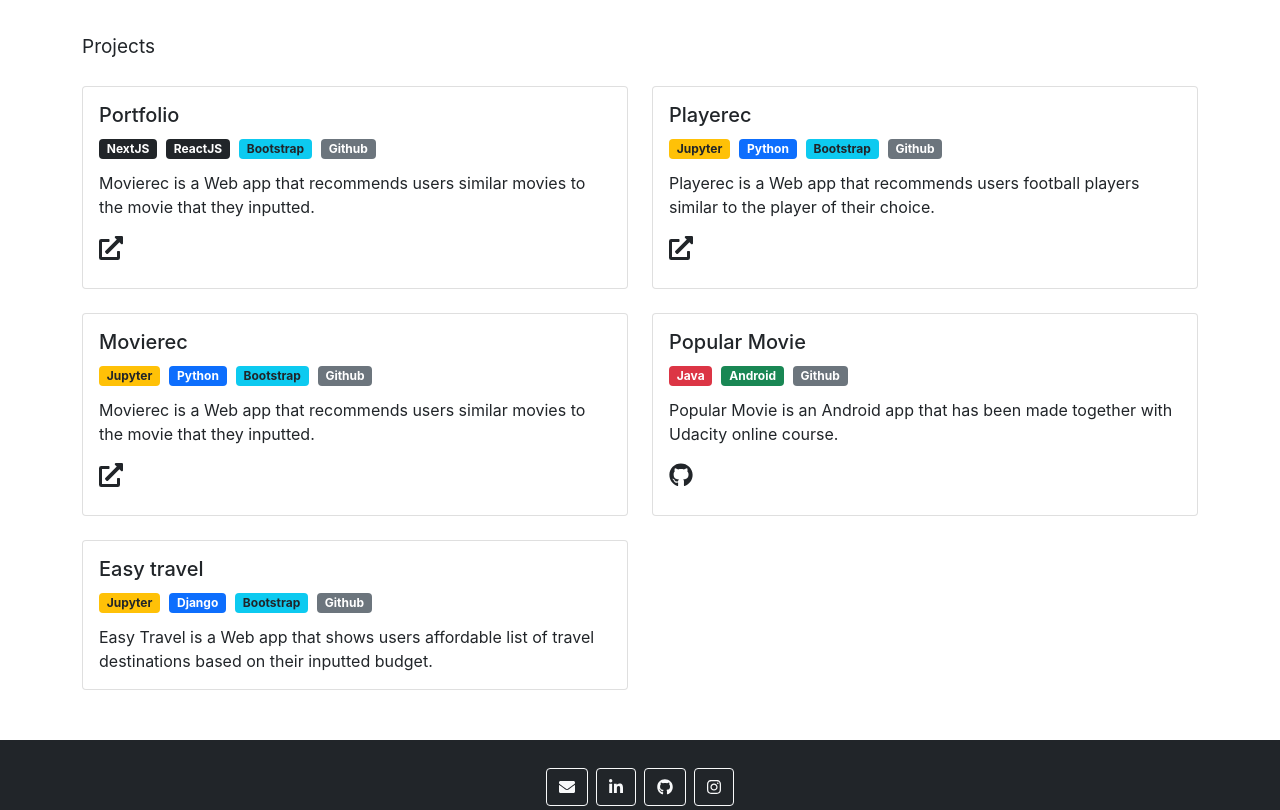
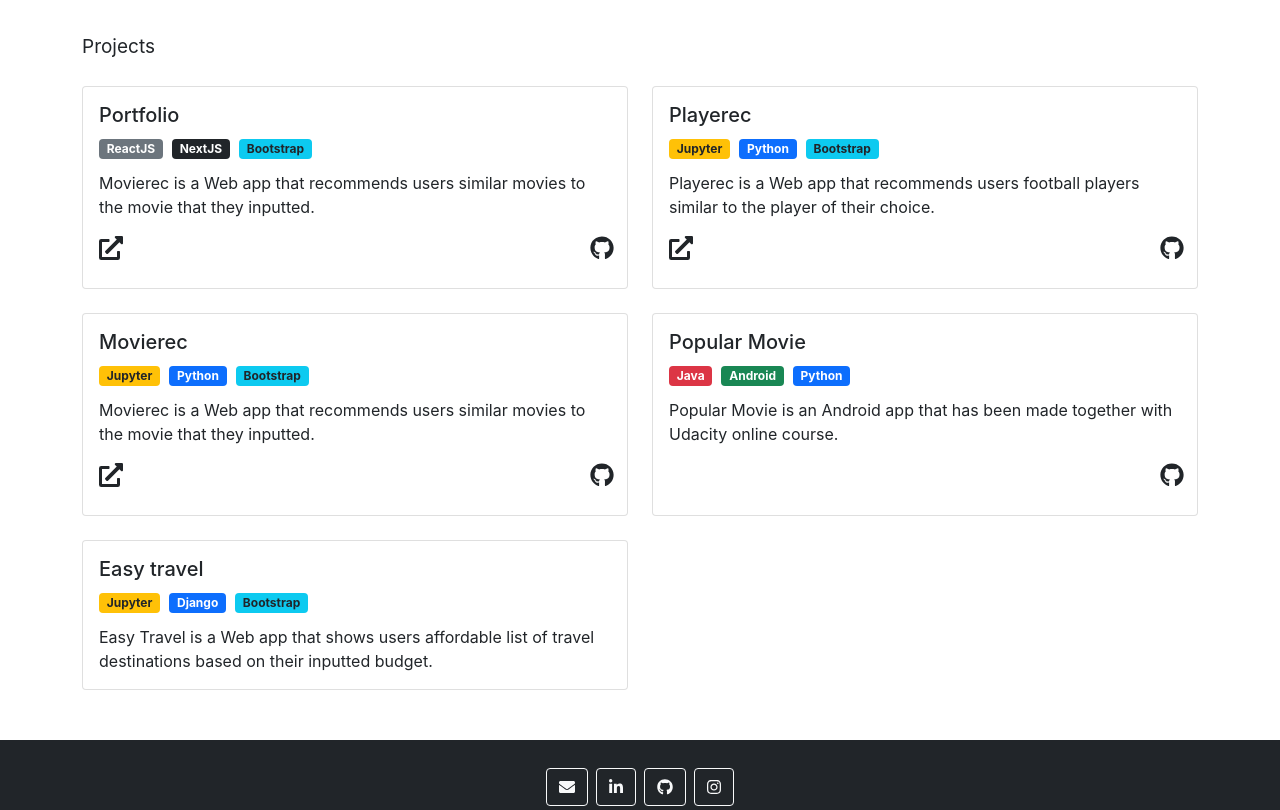
Before and after one commit to arzubekm/portfolio, a Next.js app: page / in a window 1280 px wide. Shown: the part 520-1330 px from the top of the page. Built offline with nearby package versions, Linux system fonts and the light colour scheme.

Commit message:
Removed github tag badge, re-added github link

```diff
--- a/pages/index.js
+++ b/pages/index.js
@@ -52,10 +52,10 @@ export default function Home() {
                 <div class="card-body">
                   <h5 class="card-title">Portfolio</h5>
                   {/* <span class="badge bg-info text-dark">React</span>&nbsp;&nbsp; */}
+                  <span class="badge bg-secondary">ReactJS</span>&nbsp;&nbsp;
                   <span class="badge bg-dark">NextJS</span>&nbsp;&nbsp;
-                  <span class="badge bg-dark">ReactJS</span>&nbsp;&nbsp;
                   <span class="badge bg-info text-dark">Bootstrap</span>&nbsp;&nbsp;
-                  <span class="badge bg-secondary">Github</span>
+                  {/* <span class="badge bg-secondary">Github</span> */}
                   <div className={styles.spanBottom}></div>
                   <p class="card-text">Movierec is a Web app that recommends users similar movies to the movie that they inputted.</p>
                   <div class="row">
@@ -64,7 +64,7 @@ export default function Home() {
                     </div>
                     <div class="col-sm-10"></div>
                     <div class="col-sm-1">
-                      {/* <a href ="https://github.com/arzubekm" target="_blank"><h4><FontAwesomeIcon icon={faGithub}/></h4></a> */}
+                      <a href ="https://github.com/arzubekm" target="_blank"><h4><FontAwesomeIcon icon={faGithub}/></h4></a>
                     </div>
                   </div>
                 </div>
@@ -77,7 +77,7 @@ export default function Home() {
                   <span class="badge bg-warning text-dark">Jupyter</span>&nbsp;&nbsp;
                   <span class="badge bg-primary">Python</span>&nbsp;&nbsp;
                   <span class="badge bg-info text-dark">Bootstrap</span>&nbsp;&nbsp;
-                  <span class="badge bg-secondary">Github</span>
+                  {/* <span class="badge bg-secondary">Github</span> */}
                   <div className={styles.spanBottom}></div>
                   <p class="card-text">Playerec is a Web app that recommends users football players similar to the player of their choice.</p>
                   <div class="row">
@@ -86,7 +86,7 @@ export default function Home() {
                     </div>
                     <div class="col-sm-10"></div>
                     <div class="col-sm-1">
-                      {/* <a href ="https://github.com/arzubekm/playerRec" target="_blank"><h4><FontAwesomeIcon icon={faGithub}/></h4></a> */}
+                      <a href ="https://github.com/arzubekm/playerRec" target="_blank"><h4><FontAwesomeIcon icon={faGithub}/></h4></a>
                     </div>
                   </div>
                 </div>
@@ -102,7 +102,7 @@ export default function Home() {
                   <span class="badge bg-warning text-dark">Jupyter</span>&nbsp;&nbsp;
                   <span class="badge bg-primary">Python</span>&nbsp;&nbsp;
                   <span class="badge bg-info text-dark">Bootstrap</span>&nbsp;&nbsp;
-                  <span class="badge bg-secondary">Github</span>
+                  {/* <span class="badge bg-secondary">Github</span> */}
                   <div className={styles.spanBottom}></div>
                   <p class="card-text">Movierec is a Web app that recommends users similar movies to the movie that they inputted.</p>
                   <div class="row">
@@ -111,7 +111,7 @@ export default function Home() {
                     </div>
                     <div class="col-sm-10"></div>
                     <div class="col-sm-1">
-                      {/* <a href ="https://github.com/arzubekm/recmovie" target="_blank"><h4><FontAwesomeIcon icon={faGithub}/></h4></a> */}
+                      <a href ="https://github.com/arzubekm/recmovie" target="_blank"><h4><FontAwesomeIcon icon={faGithub}/></h4></a>
                     </div>
                   </div>
                 </div>
@@ -123,10 +123,11 @@ export default function Home() {
                   <h5 class="card-title">Popular Movie</h5>
                   <span class="badge bg-danger">Java</span>&nbsp;&nbsp;
                   <span class="badge bg-success">Android</span>&nbsp;&nbsp;
-                  <span class="badge bg-secondary">Github</span>
+                  <span class="badge bg-primary">Python</span>
                   <div className={styles.spanBottom}></div>
                   <p class="card-text">Popular Movie is an Android app that has been made together with <a href="https://classroom.udacity.com/courses/ud853" target="_blank">Udacity</a> online course.</p>
                   <div class="row">
+                    <div class="col-sm-11"></div>
                     <div class="col-sm-1">
                       <a href ="https://github.com/arzubekm/Popular-Movie-App" target="_blank"><h4><FontAwesomeIcon icon={faGithub}/></h4></a>
                     </div>
@@ -144,7 +145,7 @@ export default function Home() {
                   <span class="badge bg-warning text-dark">Jupyter</span>&nbsp;&nbsp;
                   <span class="badge bg-primary">Django</span>&nbsp;&nbsp;
                   <span class="badge bg-info text-dark">Bootstrap</span>&nbsp;&nbsp;
-                  <span class="badge bg-secondary">Github</span>
+                  {/* <span class="badge bg-secondary">Github</span> */}
                   <div className={styles.spanBottom}></div>
                   <p class="card-text">Easy Travel is a Web app that shows users affordable list of travel destinations based on their inputted budget.</p>
                   {/* <a href="https://recmovie-api.herokuapp.com/" target="_blank" class="btn btn-primary">Project link</a> */}
```
